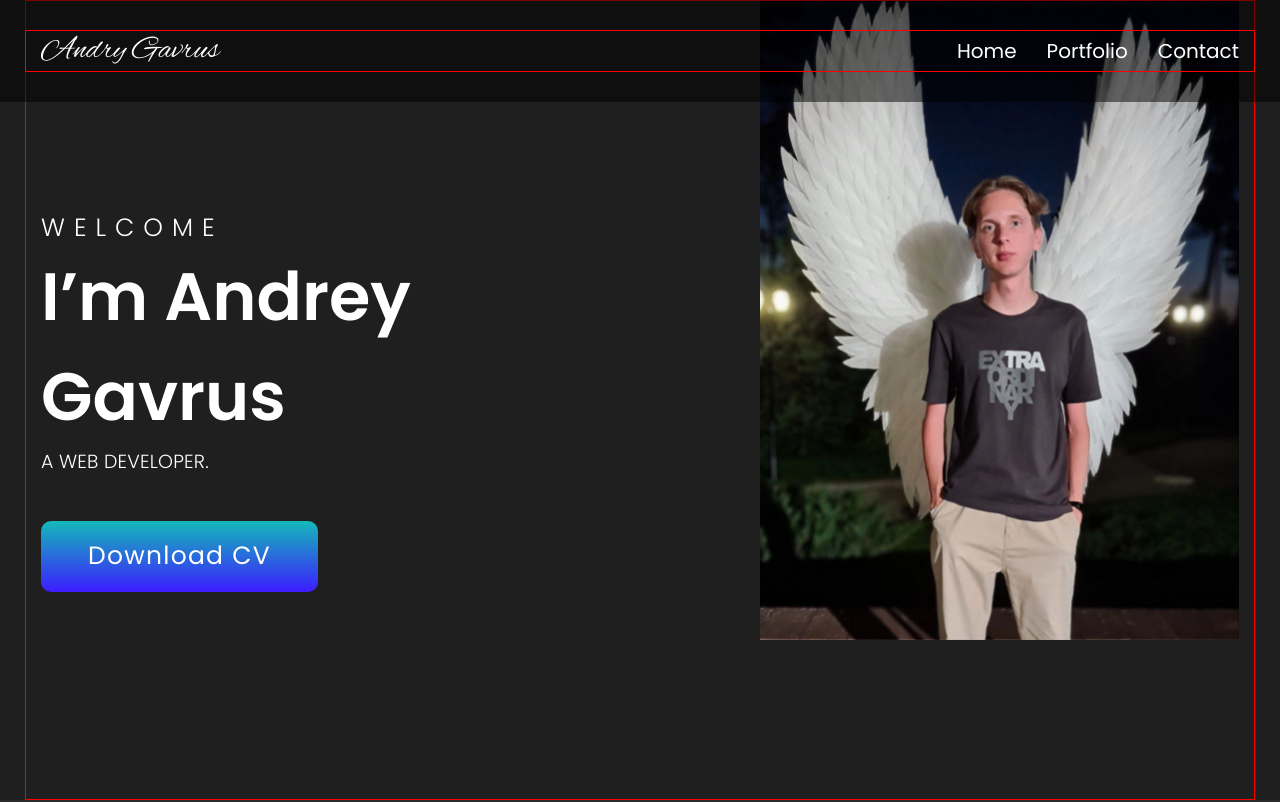
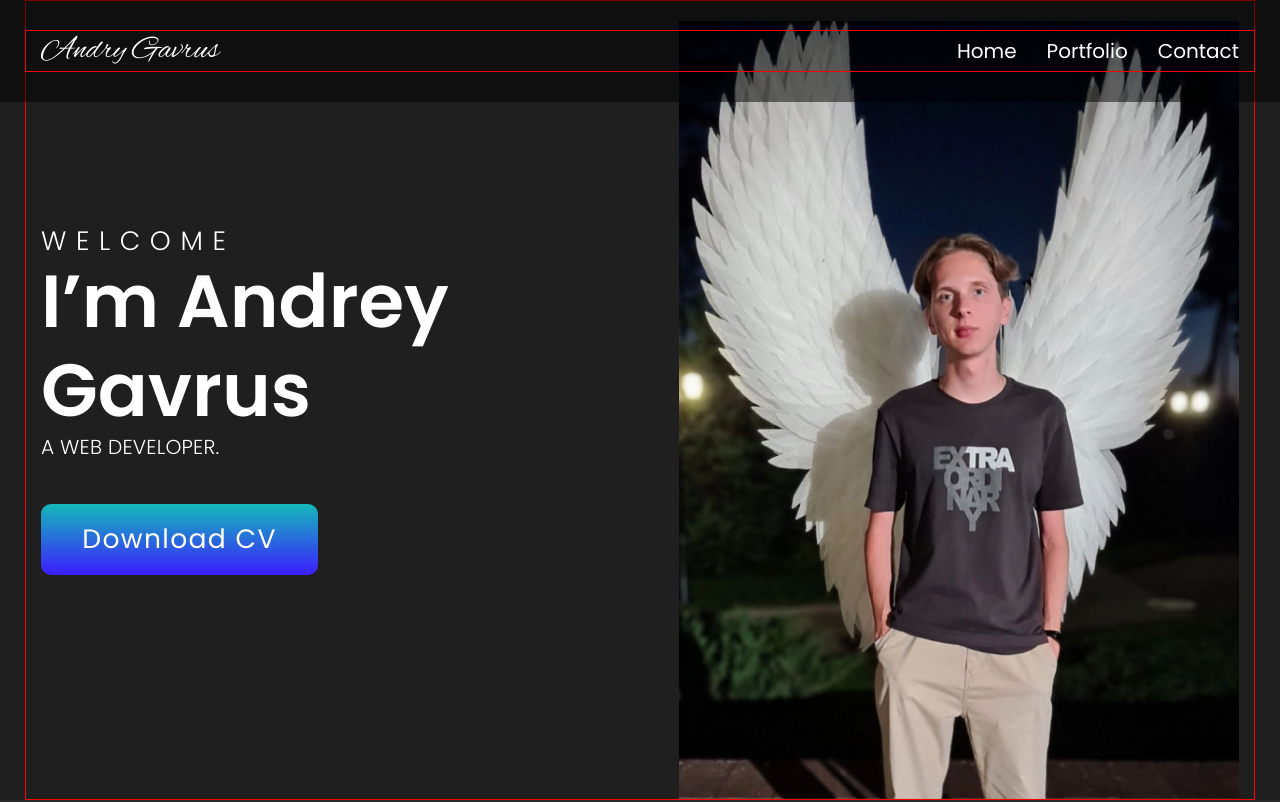
Before and after one commit to AndryGavrus/portfolio-project-my-version, a React app: page / in a window 1280 px wide. Shown: the top 802 px of the page. Built offline with nearby package versions, Linux system fonts and the light colour scheme.

Commit message:
Add Main Adaptiv

```diff
--- a/src/assets/components/Button.ts
+++ b/src/assets/components/Button.ts
@@ -1,11 +1,9 @@
 import styled from "styled-components";
 import { theme } from "../../styles/Theme";
+import { font } from "../../styles/Common";
 
 export const Button = styled.button`
-    color: ${theme.colors.font};
-    font-family: "Poppins", sans-serif;
-    font-weight: 400;
-    font-size: 25px;
+    ${font({weight: 400, Fmax: 25, Fmin: 17})}
     letter-spacing: 0.05em;
     text-transform: capitalize;
 
@@ -14,6 +12,11 @@ export const Button = styled.button`
     height: 71px;
     background: ${theme.colors.accent};
 
+    @media ${theme.media.mobile} {
+        width: 191px;
+        height: 49px;
+    }
+
     &:hover{
         /* font-weight: 600; */
         background: linear-gradient(180deg, #3c1dff 0%, #15b9b9 100%)
--- a/src/layout/sections/main/Main.tsx
+++ b/src/layout/sections/main/Main.tsx
@@ -6,19 +6,20 @@ import { Photo } from '../../../assets/components/photo/Photo'
 import { Container } from '../../../assets/components/Container'
 import { theme } from '../../../styles/Theme'
 import { Button } from '../../../assets/components/Button'
+import { font } from '../../../styles/Common'
 
 export const Main = () => {
     return (
         <StyledMain>
             <Container>
-            <FlexWrapper align='flex-start' justify='space-between'>
+            <FlexWrapper align='flex-start' justify='space-between' wrap='wrap-reverse'>
                 <WelcomeInfo>
                     <span>Welcome </span>
                     <Name>I’m Andrey <Name>Gavrus</Name></Name>
                     <MainTitle>A Web Developer.</MainTitle>
                     <Button type="button">Download CV</Button>
                 </WelcomeInfo>
-                <Photo src={ava} alt="" height={'auto'} width={'40%'}/>
+                <Photo src={ava} alt="" height={'778px'} width={'560px'}/>
             </FlexWrapper>
             </Container>
         </StyledMain>
@@ -28,6 +29,22 @@ export const Main = () => {
 const StyledMain = styled.section`
     display: flex;
     min-height: 100vh;
+
+    ${FlexWrapper}{
+        @media ${theme.media.mobile} {
+        justify-content: center;
+        text-align: center;
+    }
+    }
+
+
+    ${Photo} {
+        @media ${theme.media.mobile} {
+            height: 440px;
+            width: 300px;
+            margin-bottom: 30px;
+        }
+    }
 `
 
 const WelcomeInfo = styled.div`
@@ -38,22 +55,24 @@ const WelcomeInfo = styled.div`
 
 
     span {
-        font-weight: 300;
-        font-size: 25px;
+        ${font({weight: 300, Fmax: 25, Fmin: 17})}
         letter-spacing: 0.36em;
         text-transform: uppercase;
     }
 `
 
-const Name = styled.h2`
-        font-weight: 600;
-        font-size: 67px;
+const Name = styled.p`
+    ${font({weight: 600, Fmax: 67, Fmin: 33})}
+    /* white-space: nowrap; */
 `
 
 const MainTitle =styled.h1`
-    font-weight: 300;
-    font-size: 19px;
+    ${font({weight: 300, Fmax: 19, Fmin: 13})}
     letter-spacing: 0.01em;
     text-transform: uppercase;
     margin-bottom: 45px;
+
+    @media ${theme.media.mobile} {
+        margin-bottom: 30px;
+    }
 `
--- /dev/null
+++ b/src/styles/Common.ts
@@ -0,0 +1,19 @@
+import { theme } from "./Theme"
+
+
+type FontPropsType = {
+    family?: string
+    weight?: number
+    color?: string
+    lineHeight?: number
+    Fmin?: number
+    Fmax?: number
+}
+
+export const font = ({family, weight, color, lineHeight, Fmin, Fmax}: FontPropsType) => `
+    font-family: ${family || 'Poppins'};
+    font-weight: ${weight || 400};
+    color: ${color || theme.colors.font};
+    line-height: ${lineHeight || 1.2};
+    font-size: calc((100vw - 360px)/(1140 - 375)*(${Fmax} - ${Fmin}) + ${Fmin}px);
+`
```
